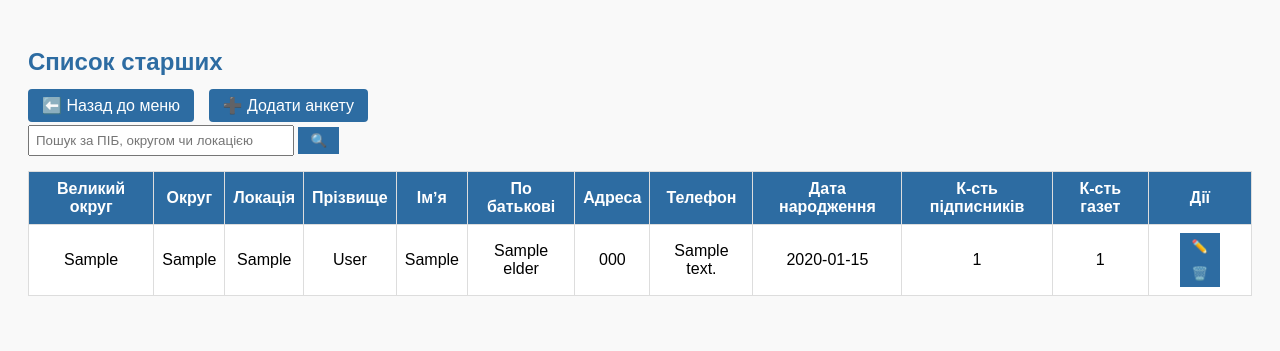
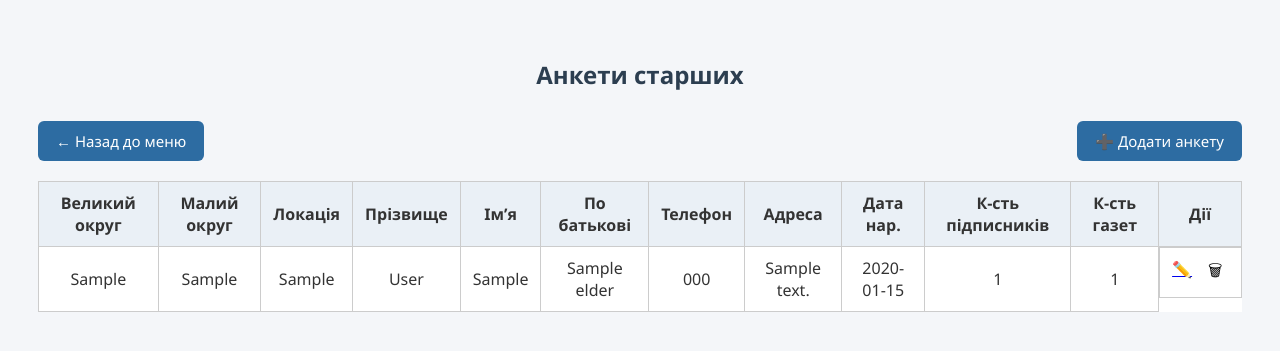
Before and after one commit to Aliina-ai/flask-form, a Flask app: page /elder_list in a window 1280 px wide. Shown: the top 351 px of the page. Run offline with Flask 3, Linux system fonts and the light colour scheme; the visitor is signed in with stand-in values (Sample User, id 1); tables that the repository leaves empty hold one stand-in row (values such as "Sample post").

Commit message:
Update elder_list.html

```diff
--- a/templates/elder_list.html
+++ b/templates/elder_list.html
@@ -5,82 +5,85 @@
     <title>Старші</title>
     <style>
         body {
-            font-family: Arial, sans-serif;
-            background: #f9f9f9;
-            padding: 20px;
+            font-family: 'Segoe UI', sans-serif;
+            background-color: #f4f6f9;
+            color: #333;
+            padding: 30px;
         }
         h2 {
-            color: #2d6ca2;
+            text-align: center;
+            color: #2c3e50;
+            margin-bottom: 30px;
         }
-        form {
-            margin-bottom: 15px;
+        .top-buttons {
+            display: flex;
+            justify-content: space-between;
+            margin-bottom: 20px;
         }
-        input[type="text"] {
-            padding: 6px;
-            width: 250px;
-        }
-        button {
-            padding: 6px 12px;
+        .btn {
             background-color: #2d6ca2;
             color: white;
+            padding: 10px 18px;
             border: none;
+            border-radius: 6px;
+            text-decoration: none;
+            font-size: 15px;
             cursor: pointer;
         }
+        .btn:hover {
+            background-color: #1e4e79;
+        }
         table {
+            width: 100%;
             border-collapse: collapse;
-            width: 100%;
-            background: white;
+            background-color: #fff;
         }
         th, td {
-            border: 1px solid #ddd;
-            padding: 8px;
+            border: 1px solid #ccc;
+            padding: 10px 12px;
             text-align: center;
         }
         th {
-            background-color: #2d6ca2;
-            color: white;
+            background-color: #eaf0f6;
+            font-weight: 600;
+        }
+        .actions {
+            display: flex;
+            justify-content: center;
+            gap: 10px;
+        }
+        .actions form {
+            display: inline;
         }
         .actions button {
-            margin: 0 2px;
-        }
-        .top-buttons {
-            margin-bottom: 10px;
-        }
-        .top-buttons a {
-            text-decoration: none;
-            padding: 8px 14px;
-            background-color: #2d6ca2;
-            color: white;
-            margin-right: 10px;
-            border-radius: 4px;
+            background: none;
+            border: none;
+            cursor: pointer;
+            font-size: 16px;
         }
     </style>
 </head>
 <body>
-    <h2>Список старших</h2>
+
+<h2>Анкети старших</h2>
 
 <div class="top-buttons">
-        <a href="{{ url_for('home') }}">⬅️ Назад до меню</a>
-        <a href="{{ url_for('add_elder') }}">➕ Додати анкету</a>
+    <a href="{{ url_for('home') }}" class="btn">← Назад до меню</a>
+    <a href="{{ url_for('add_elder') }}" class="btn">➕ Додати анкету</a>
 </div>
-
-    <form method="get" action="{{ url_for('elder_list') }}">
-        <input type="text" name="q" placeholder="Пошук за ПІБ, округом чи локацією" value="{{ query or '' }}">
-        <button type="submit">🔍</button>
-    </form>
 
 <table>
     <thead>
         <tr>
             <th>Великий округ</th>
-                <th>Округ</th>
+            <th>Малий округ</th>
             <th>Локація</th>
             <th>Прізвище</th>
             <th>Імʼя</th>
             <th>По батькові</th>
+            <th>Телефон</th>
             <th>Адреса</th>
-                <th>Телефон</th>
-                <th>Дата народження</th>
+            <th>Дата нар.</th>
             <th>К-сть підписників</th>
             <th>К-сть газет</th>
             <th>Дії</th>
@@ -101,20 +104,15 @@
             <td>{{ e[10] }}</td>
             <td>{{ e[11] }}</td>
             <td class="actions">
-                    <form action="{{ url_for('edit_elder', id=e[0]) }}" method="get" style="display:inline;">
-                        <button type="submit">✏️</button>
-                    </form>
-                    <form action="{{ url_for('delete_elder', id=e[0]) }}" method="post" style="display:inline;">
-                        <button type="submit" onclick="return confirm('Видалити анкету?')">🗑️</button>
+                <a href="{{ url_for('edit_elder', id=e[0]) }}">✏️</a>
+                <form action="{{ url_for('delete_elder', id=e[0]) }}" method="POST">
+                    <button type="submit" onclick="return confirm('Видалити анкету?')">🗑</button>
                 </form>
             </td>
-            </tr>
-            {% else %}
-            <tr>
-                <td colspan="12">Немає даних</td>
         </tr>
         {% endfor %}
     </tbody>
 </table>
+
 </body>
 </html>
```
Lines whose indentation alone changed are shown as unchanged.
